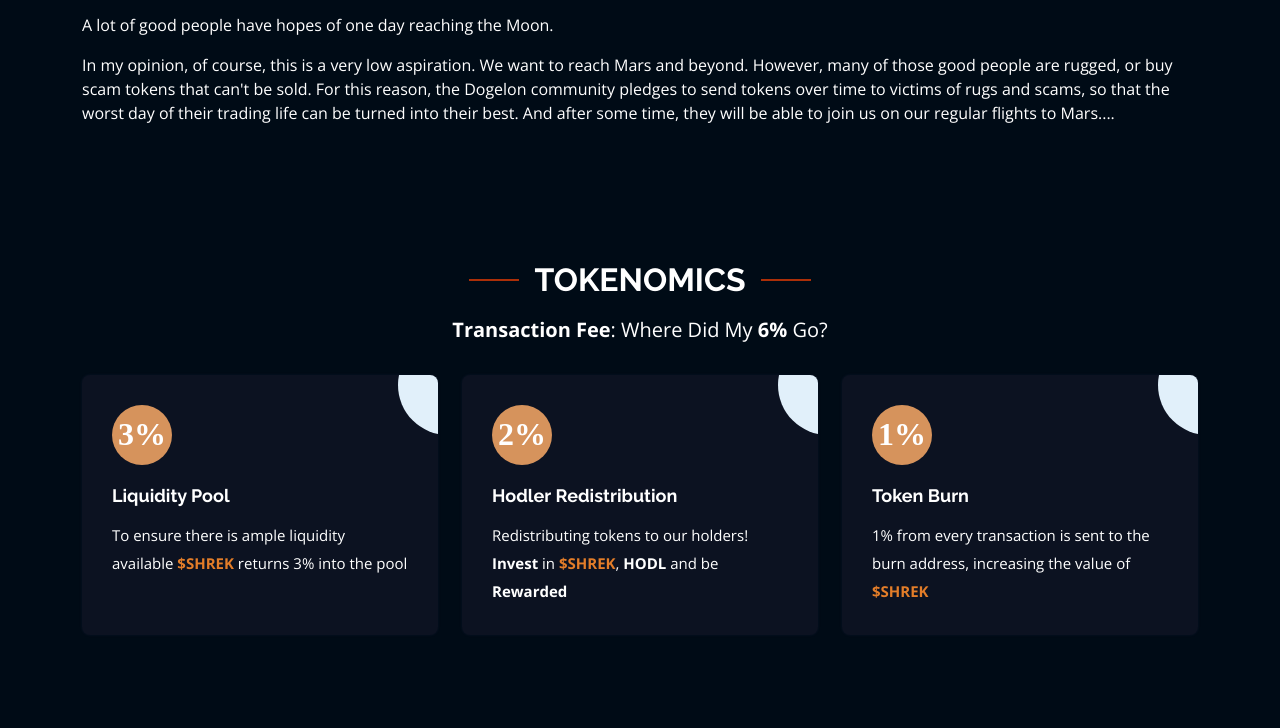
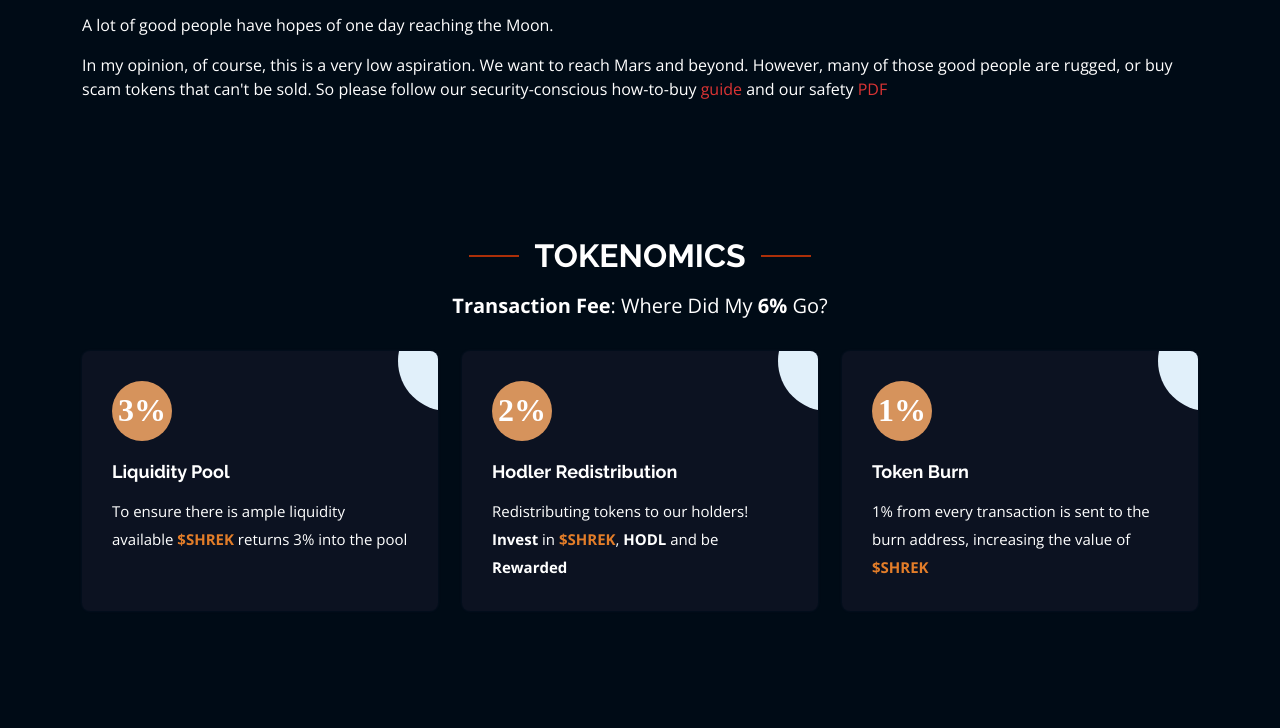
Before and after one commit to JamesPhoster/test-site, a plain HTML site: page index.html in a window 1280 px wide. Shown: the part 1068-1796 px from the top of the page. Drawn offline with nearby package versions, Linux system fonts and the light colour scheme.

Commit message:
Update index.html

```diff
--- a/index.html
+++ b/index.html
@@ -165,9 +165,7 @@ A lot of good people have hopes of one day reaching the Moon.
 
 In my opinion, of course, this is a very low aspiration. We want to reach Mars and beyond.
 
-However, many of those good people are rugged, or buy scam tokens that can't be sold.
-
-For this reason, the Dogelon community pledges to send tokens over time to victims of rugs and scams, so that the worst day of their trading life can be turned into their best. And after some time, they will be able to join us on our regular flights to Mars....
+However, many of those good people are rugged, or buy scam tokens that can't be sold. So please follow our security-conscious how-to-buy <a href="">guide</a> and our safety <a href="">PDF</a>
 	  </p>
       </div>
 
```
